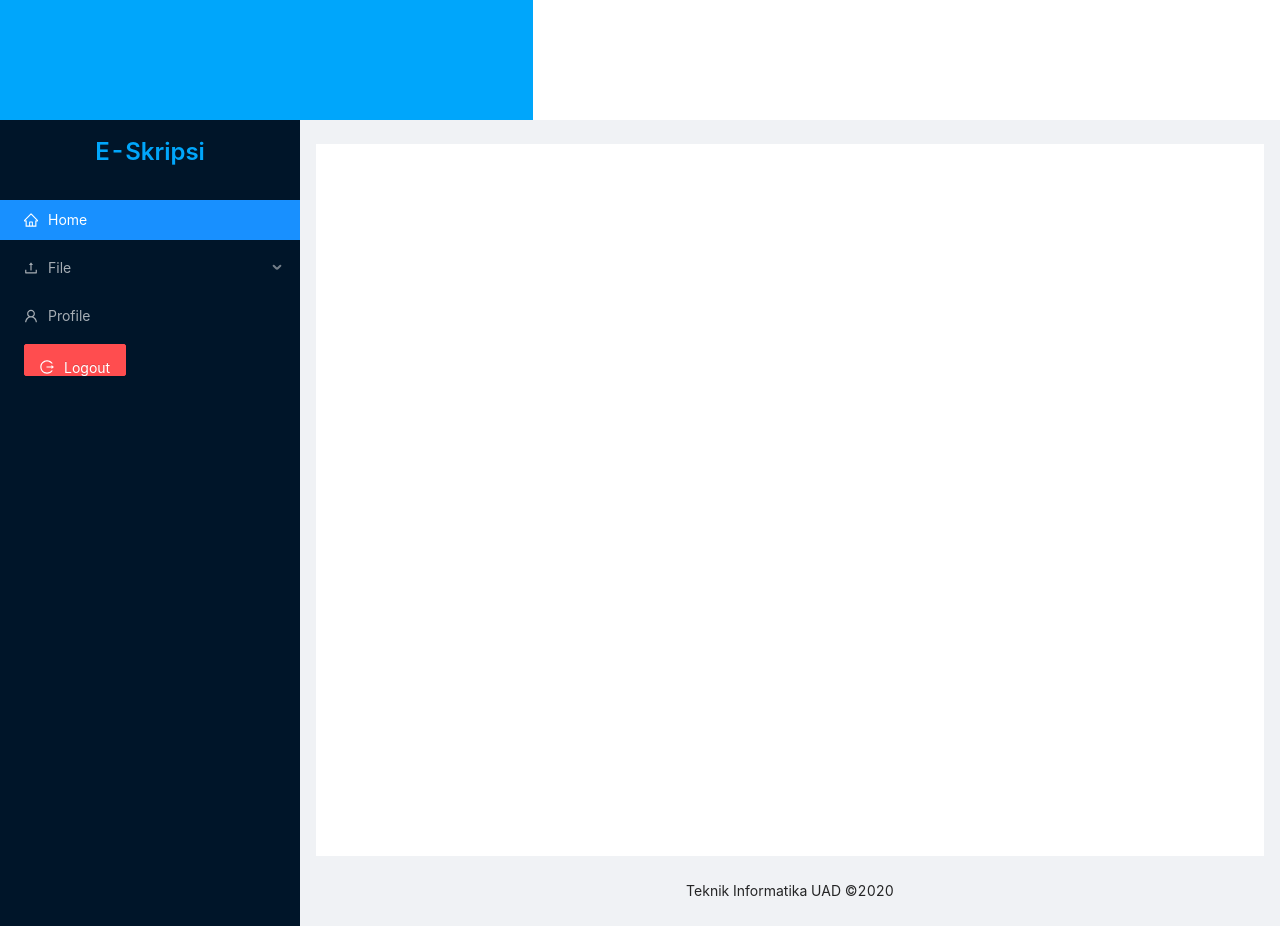
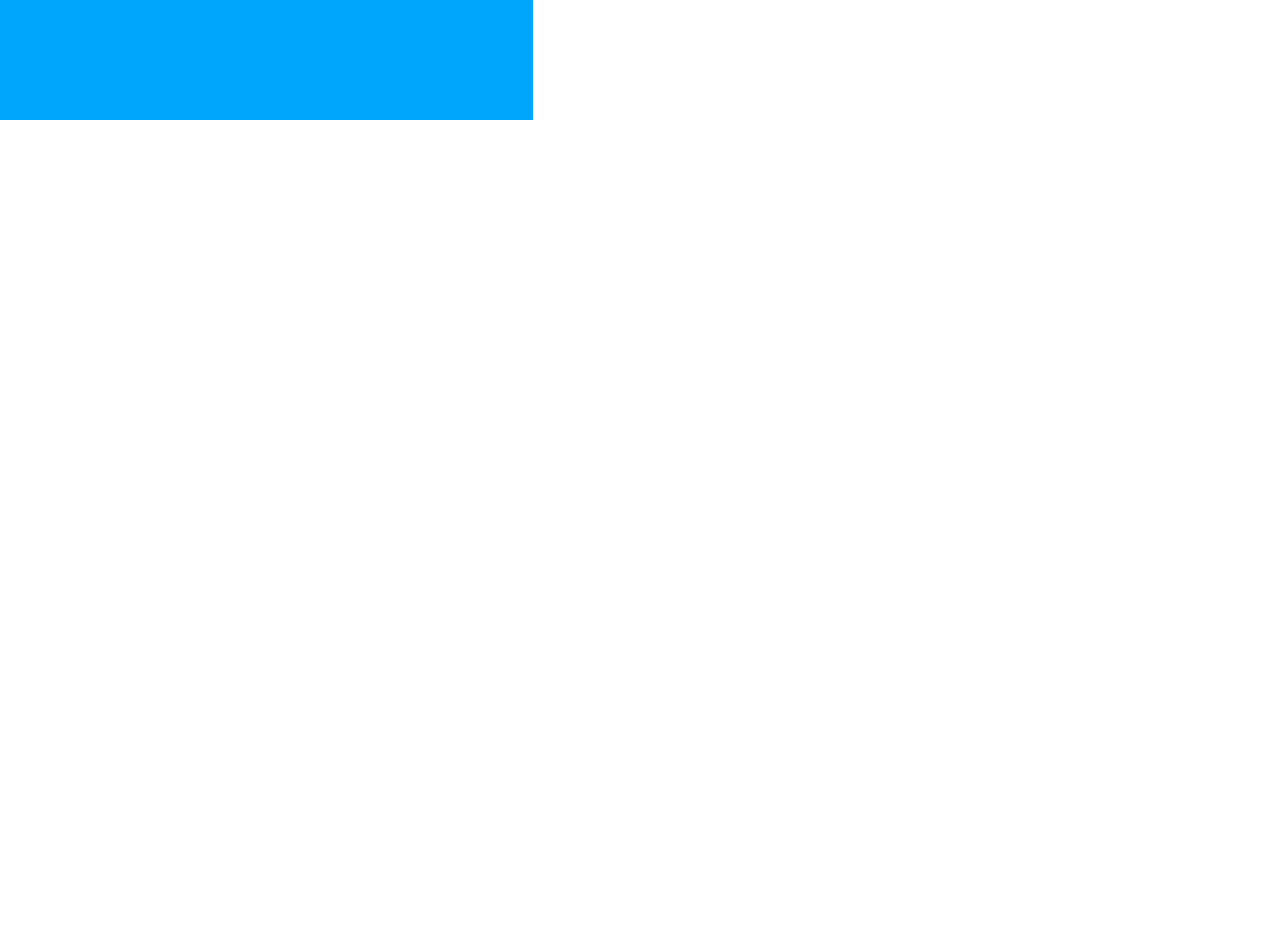
Before and after one commit to yossansr/skripsi-tif-uad, a React (Create React App) app: page /form in a window 1280 px wide. Shown: the part 680-1606 px from the top of the page. After the commit the page ends 800 px from the top, so only its background shows below. Built offline with nearby package versions, Linux system fonts and the light colour scheme.

Commit message:
add layout style

```diff
--- a/src/App.jsx
+++ b/src/App.jsx
@@ -59,7 +59,7 @@ const App = () => {
         <Route exact path="/admin" component={AdminPage} />
         <PublicRoute restricted exact path="/form" component={Form} />
       </Switch>
-      <Layout>
+      <Layout style={state.isAuthenticated ? {} : { display: 'none' }}>
         <Sider
           breakpoint="lg"
           collapsedWidth="0"
```
